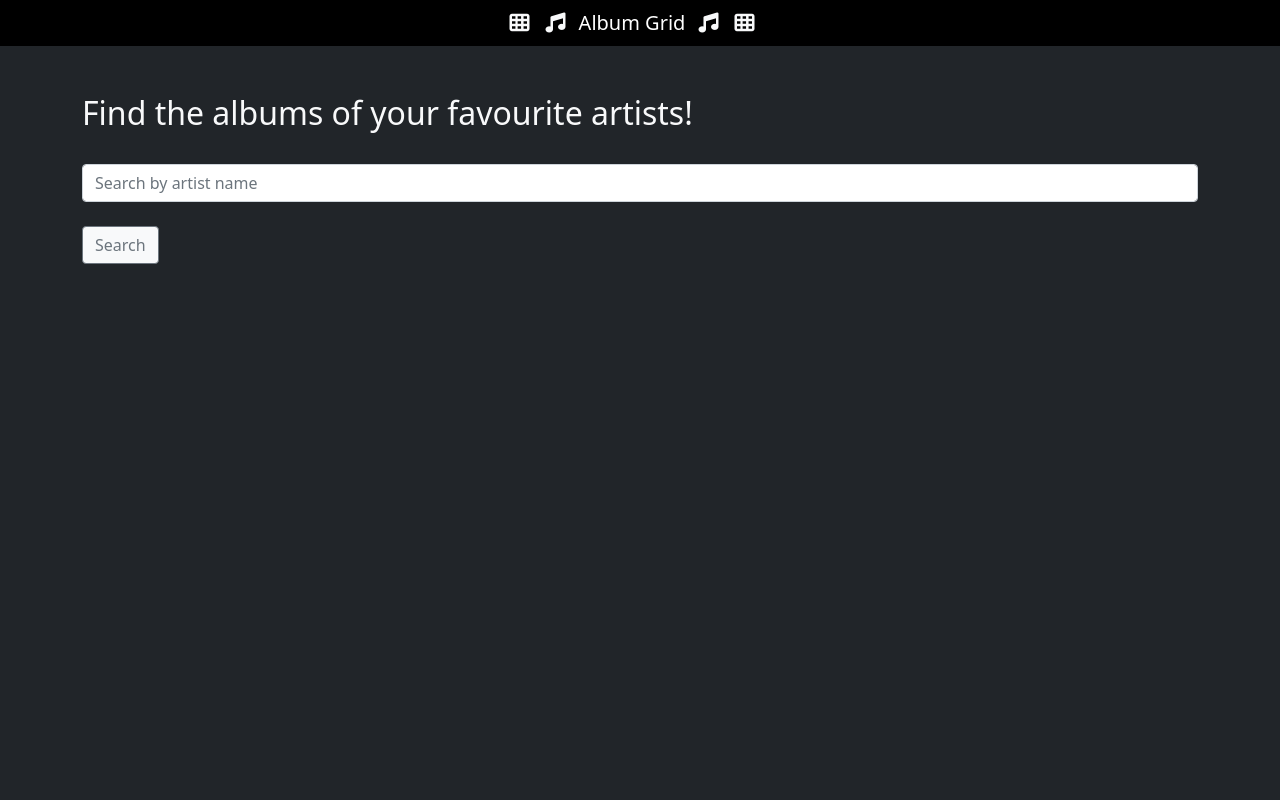
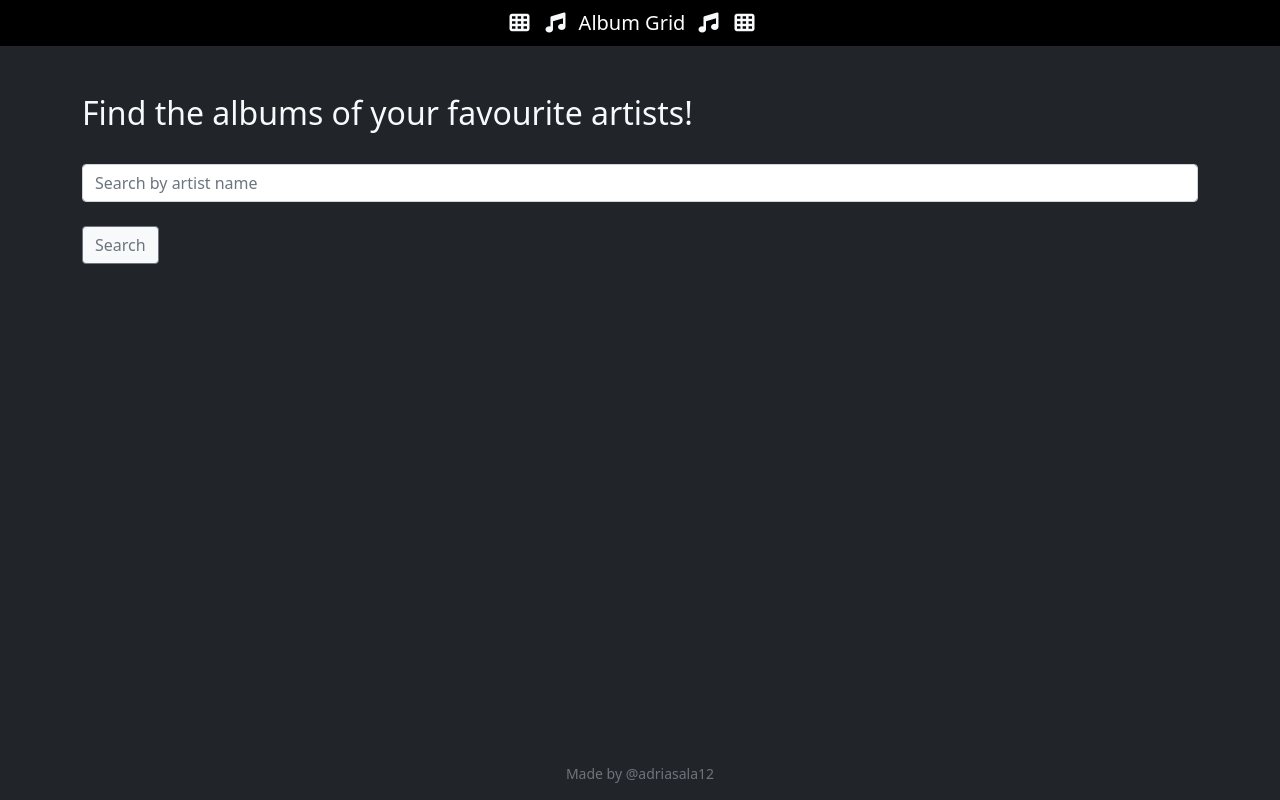
Before and after one commit to adriasala12/albumgrid, a Vue app in the folder frontend/: page / in a window 1280 px wide. Built offline with nearby package versions, Linux system fonts and the light colour scheme; the HTML template or start-up script is replaced by a standard one.

Commit message:
Added pagination

```diff
--- a/frontend/src/App.vue
+++ b/frontend/src/App.vue
@@ -1,5 +1,5 @@
 <template>
-  <div class="fill">
+  <div>
     <!-- NAVBAR -->
     <nav class="navbar static-top navbar-dark" style="background: black">
       <div class="mx-auto">
@@ -51,7 +51,6 @@
 
     <!-- RESULTS SECTION -->
     <section id="results" class="mt-5">
-
       <!-- Loading indicator -->
       <div v-if="loading" class="d-flex justify-content-center">
         <div class="spinner-border text-light" role="status"></div>
@@ -103,7 +102,40 @@
           ></AlbumCard>
         </div>
       </div>
+
+      <div class="container">
+        <div class="d-flex row justify-content-between">
+          <button
+            class="col-2 mt-5 mb-2 btn btn-light"
+            v-bind:disabled="page===1"
+            v-if="showAlbums.length"
+            @click="page--"
+          >
+            Previous
+          </button>
+          <button
+            class="col-2 mt-5 mb-2 btn btn-light"
+            v-bind:disabled="isLastPage"
+            v-if="showAlbums.length"
+            @click="page++"
+          >
+            Next
+          </button>
+        </div>
+      </div>
     </section>
+
+    <footer
+      v-bind:class="{
+        'sticky-bottom': showAlbums.length,
+        'fixed-bottom': !showAlbums.length,
+      }"
+      class="container"
+    >
+      <div class="my-3 d-flex text-muted">
+        <small class="mx-auto">Made by @adriasala12</small>
+      </div>
+    </footer>
   </div>
 </template>
 
@@ -111,6 +143,8 @@
 import axios from "axios";
 import AlbumCard from "./components/AlbumCard.vue";
 import EmptyState from "./components/EmptyState.vue";
+
+const itemsPerPage = 10;
 
 export default {
   name: "App",
@@ -121,6 +155,7 @@ export default {
       searchTerm: "",
       filterTerm: "",
       showEmpty: false,
+      page: 1,
     };
   },
   methods: {
@@ -162,7 +197,8 @@ export default {
     EmptyState,
   },
   computed: {
-    showAlbums() {
+    filteredAlbums() {
+      this.page = 1;
       if (!this.filterTerm) {
         return this.albums;
       } else {
@@ -171,7 +207,13 @@ export default {
         );
       }
     },
-  },
+    showAlbums() {
+      return this.filteredAlbums.slice((this.page-1)*itemsPerPage, this.page*itemsPerPage);
+    },
+    isLastPage() {
+      return this.page >= ((this.filteredAlbums.length+1)/itemsPerPage);
+    }
+  }
 };
 </script>
 
```
